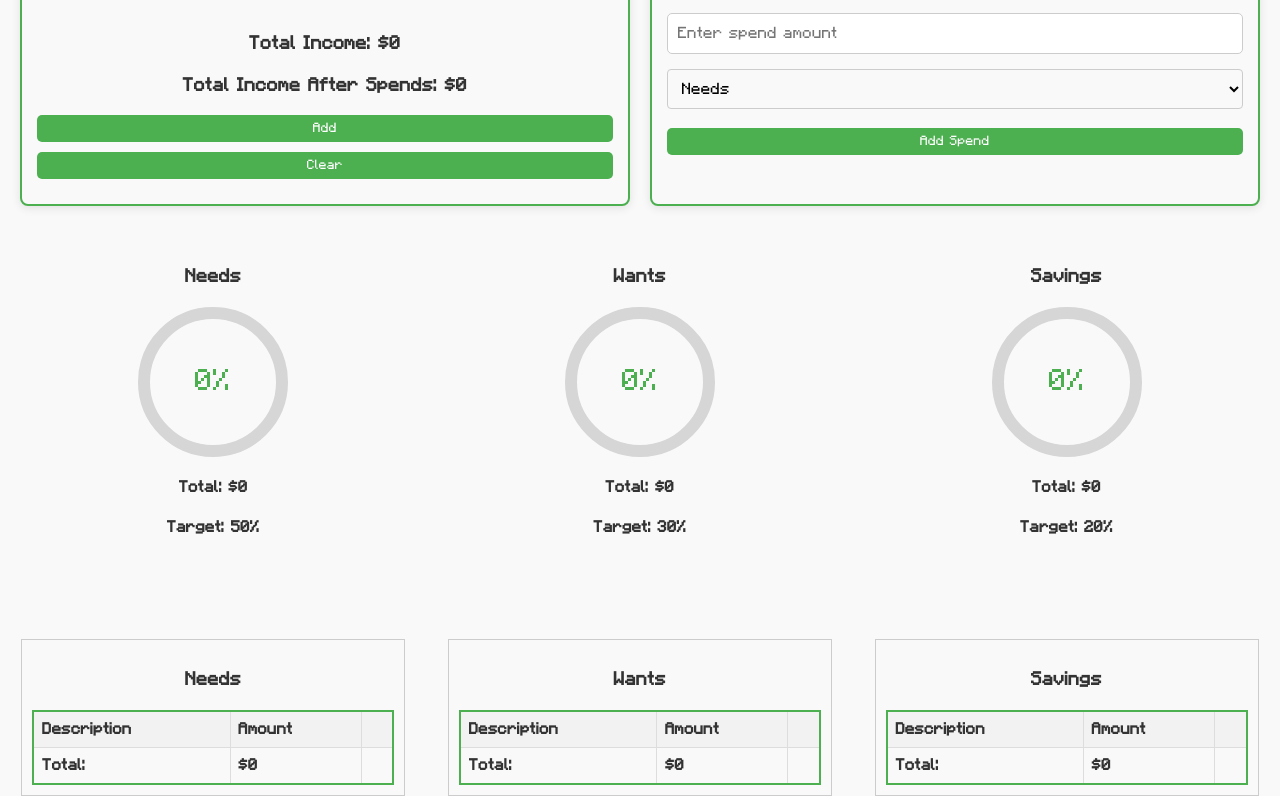
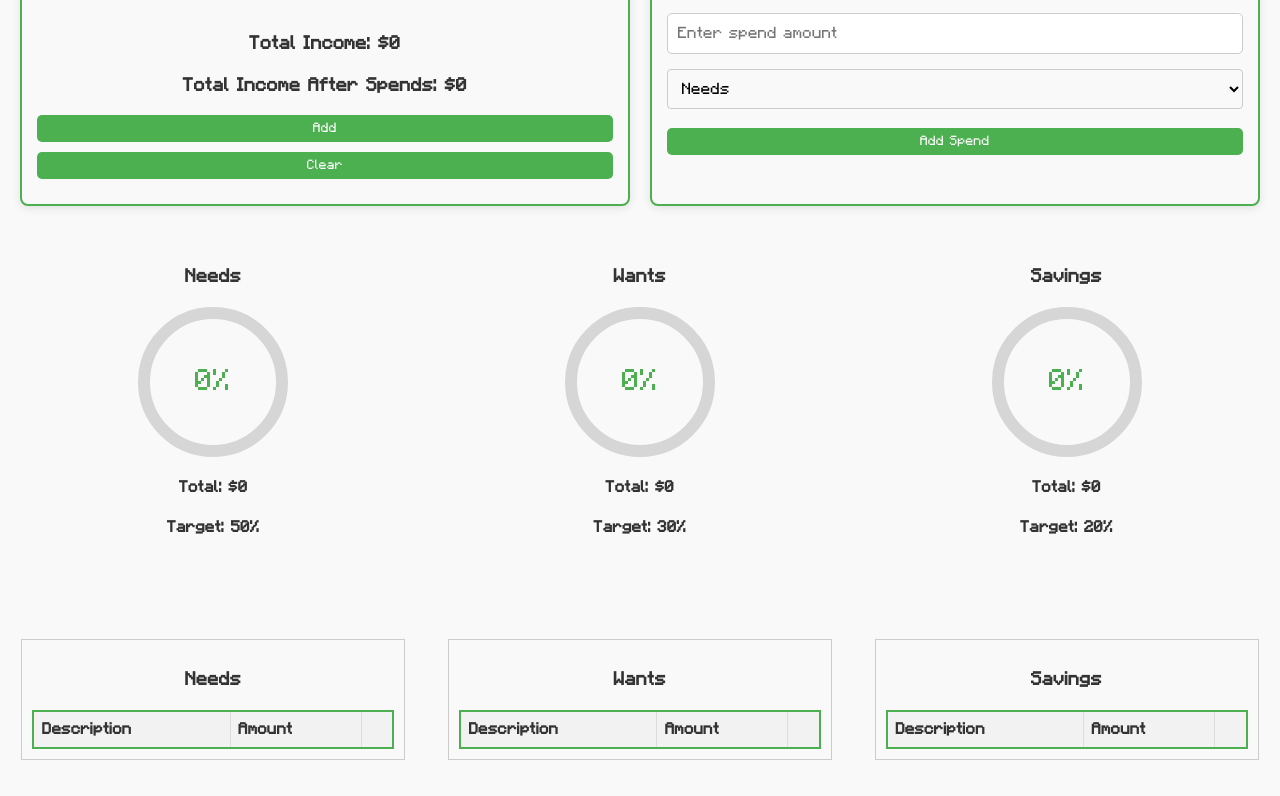
Before and after one commit to sparku7/CashCraft, a React (Create React App) app: page /budget in a window 1280 px wide. Shown: the part 402-1198 px from the top of the page. After the commit the page ends 1162 px from the top, so only its background shows below. Built offline with nearby package versions, Linux system fonts and the light colour scheme; sample sign-in values are in the browser's storage.

Commit message:
Added budget validation for overspending

```diff
--- a/src/components/Budget.js
+++ b/src/components/Budget.js
@@ -2,8 +2,7 @@ import React, { useState } from 'react';
 import { CircularProgressbar } from 'react-circular-progressbar';
 import 'react-circular-progressbar/dist/styles.css';
 import '../css/Budget.css';
-import { useTheme } from './ThemeContext'
-
+import BudgetModal from './BudgetModal';
 const BudgetManager = () => {
     const [income, setIncome] = useState(0);
     const [inputIncome, setInputIncome] = useState('');
@@ -11,29 +10,39 @@ const BudgetManager = () => {
     const [spendAmount, setSpendAmount] = useState('');
     const [spendCategory, setSpendCategory] = useState('needs');
     const [spendDescription, setSpendDescription] = useState('');
-
+    const [errorMessage, setErrorMessage] = useState('');
+    const [showModal, setShowModal] = useState(false);
 
     const addSpend = () => {
         if (spendAmount) {
+            const newSpendAmount = Number(spendAmount);
+            const newTotalSpends = spends.reduce((total, spend) => total + spend.amount, 0) + newSpendAmount;
+
+
+            if (newTotalSpends > income) {
+                setErrorMessage("You don't have enough income. Please think about your spending.");
+                setShowModal(true);
+                return;
+            }
+
             const newSpend = {
                 id: Math.random().toString(36).substr(2, 9),
                 description: spendDescription,
-                amount: Number(spendAmount),
+                amount: newSpendAmount,
                 category: spendCategory
             };
             setSpends([...spends, newSpend]);
             setSpendAmount('');
             setSpendDescription('');
+            setErrorMessage('');
+            setShowModal(false);
         }
     };
-
 
     const removeSpend = (id) => {
         const newSpends = spends.filter(spend => spend.id !== id);
         setSpends(newSpends);
     };
-
-
 
     const calculateTotal = (category) => {
         return spends
@@ -42,21 +51,17 @@ const BudgetManager = () => {
     };
 
     const totalSpends = spends.reduce((total, spend) => total + spend.amount, 0);
-
     const totalIncomeAfterSpends = income - totalSpends;
-
 
     const clearIncome = () => {
         setIncome(0);
         setInputIncome('');
     };
 
-
     const handleAddIncome = () => {
         setIncome(income + Number(inputIncome));
         setInputIncome('');
     };
-
 
     const getPercentage = (category) => {
         const total = calculateTotal(category);
@@ -74,8 +79,14 @@ const BudgetManager = () => {
                 a balanced financial life.
             </p>
 
+            {showModal && (
+                <BudgetModal
+                    message={errorMessage}
+                    onClose={() => setShowModal(false)}
+                />
+            )}
+
             <div className="budget-manager">
-
                 <div className="income-section">
                     <h2>Enter Income</h2>
                     <input
@@ -118,7 +129,6 @@ const BudgetManager = () => {
                 </div>
             </div>
 
-
             <div className="progress-section">
                 <div className="progress-container">
                     <h3>Needs</h3>
@@ -152,7 +162,6 @@ const BudgetManager = () => {
                             },
                         }}
                     />
-
                     <h4>Total: ${calculateTotal('wants')}</h4>
                     <h4>Target: 30%</h4>
                 </div>
@@ -176,7 +185,6 @@ const BudgetManager = () => {
                 </div>
             </div>
 
-
             <div className="tables-section">
                 <div className="table-container">
                     <h3>Needs</h3>
@@ -199,14 +207,6 @@ const BudgetManager = () => {
                                 </tr>
                             ))}
                         </tbody>
-
-                        <tfoot>
-                            <tr>
-                                <td><strong>Total:</strong></td>
-                                <td><strong>${calculateTotal('needs')}</strong></td>
-                                <td></td>
-                            </tr>
-                        </tfoot>
                     </table>
                 </div>
 
@@ -231,14 +231,6 @@ const BudgetManager = () => {
                                 </tr>
                             ))}
                         </tbody>
-
-                        <tfoot>
-                            <tr>
-                                <td><strong>Total:</strong></td>
-                                <td><strong>${calculateTotal('wants')}</strong></td>
-                                <td></td>
-                            </tr>
-                        </tfoot>
                     </table>
                 </div>
 
@@ -263,14 +255,6 @@ const BudgetManager = () => {
                                 </tr>
                             ))}
                         </tbody>
-
-                        <tfoot>
-                            <tr>
-                                <td><strong>Total:</strong></td>
-                                <td><strong>${calculateTotal('savings')}</strong></td>
-                                <td></td>
-                            </tr>
-                        </tfoot>
                     </table>
                 </div>
             </div>
--- /dev/null
+++ b/src/components/BudgetModal.js
@@ -0,0 +1,15 @@
+import React from 'react';
+
+const BudgetModal = ({ message, onClose }) => {
+    return (
+        <div className="modal">
+            <div className="modal-content">
+                <h2>Error</h2>
+                <p>{message}</p>
+                <button onClick={onClose}>Close</button>
+            </div>
+        </div>
+    );
+};
+
+export default BudgetModal;
```
Lines whose indentation alone changed are shown as unchanged.
